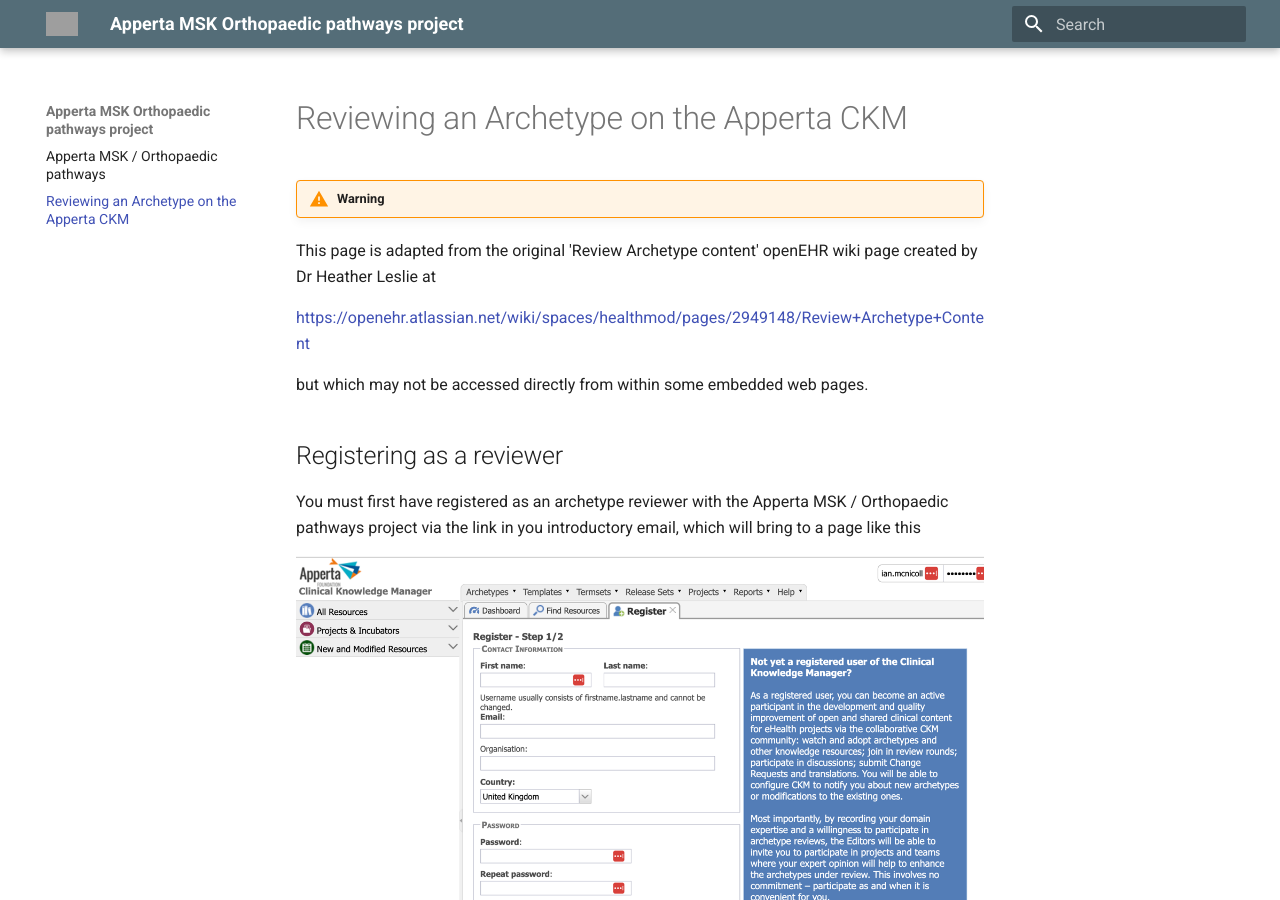
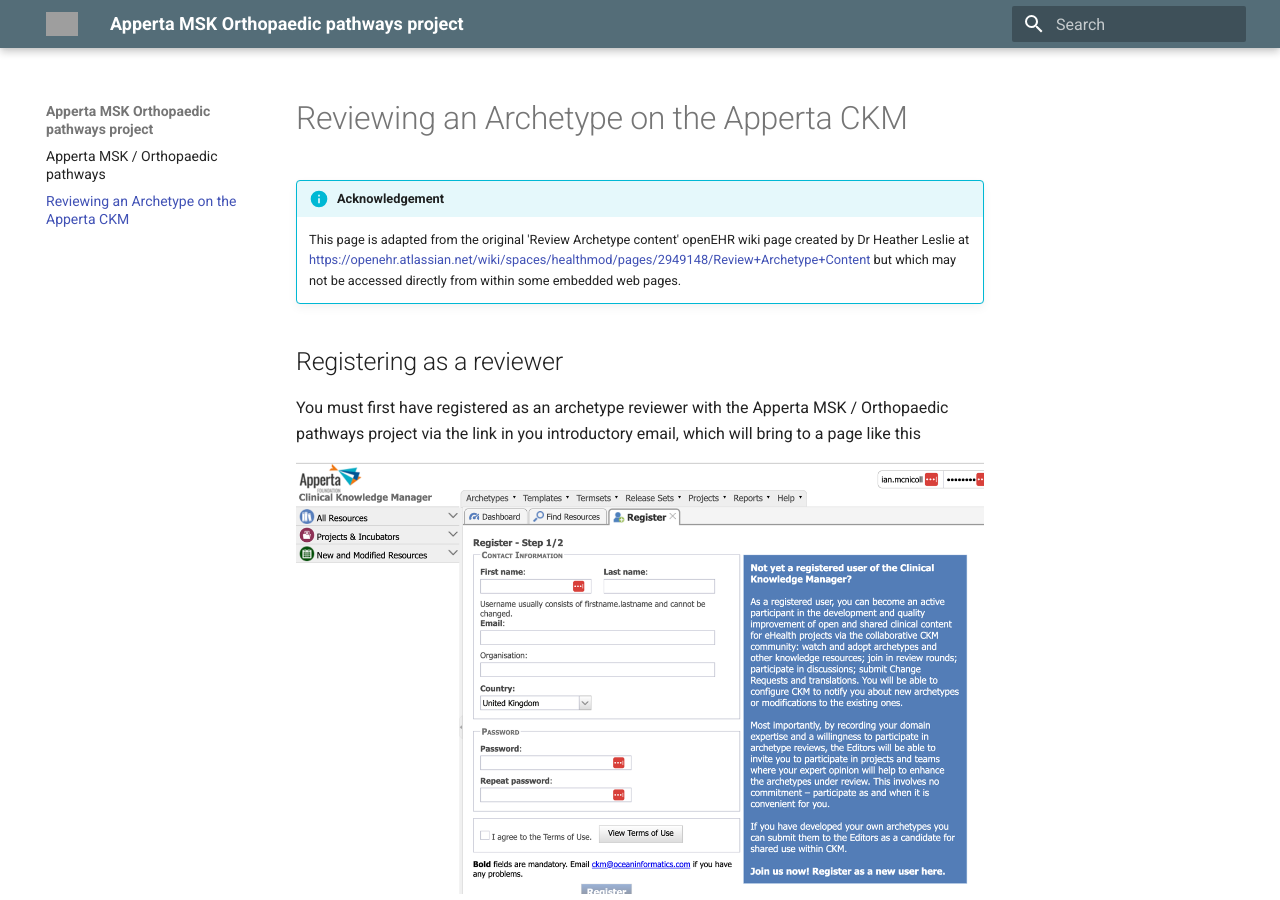
Before and after one commit to Apperta-CKM/msk-ortho-pathways, an MkDocs documentation site: the page built from docs/project-pages/docs/CKM-001- Reviewing-an-Archetype-on-CKM.md, in a window 1280 px wide and 900 px high. Built offline with MkDocs 1.6.1 and Material for MkDocs 9.7.7, drawn with Linux system fonts in a browser that asks for light colours; grey boxes are pictures that could not be loaded.

```diff
--- a/docs/project-pages/docs/CKM-001- Reviewing-an-Archetype-on-CKM.md
+++ b/docs/project-pages/docs/CKM-001- Reviewing-an-Archetype-on-CKM.md
@@ -1,12 +1,8 @@
 # Reviewing an Archetype on the Apperta CKM
 
-!!! warning Acknowledgement
-
-This page is adapted from the original 'Review Archetype content' openEHR wiki page created by Dr Heather Leslie at
-
-https://openehr.atlassian.net/wiki/spaces/healthmod/pages/2949148/Review+Archetype+Content
-
-but which may not be accessed directly from within some embedded web pages.
+!!! info "Acknowledgement"
+	This page is adapted from the original 'Review Archetype content' openEHR wiki page created by Dr Heather Leslie at https://openehr.atlassian.net/wiki/spaces/healthmod/pages/2949148/Review+Archetype+Content
+	but which may not be accessed directly from within some embedded web pages.
 
 
 ## Registering as a reviewer
```
Also changed, not shown: docs/project-pages/docs/index.md (+1 -1 lines), docs/project-pages/md_templates/project-invite.md (+0 -7 lines).
